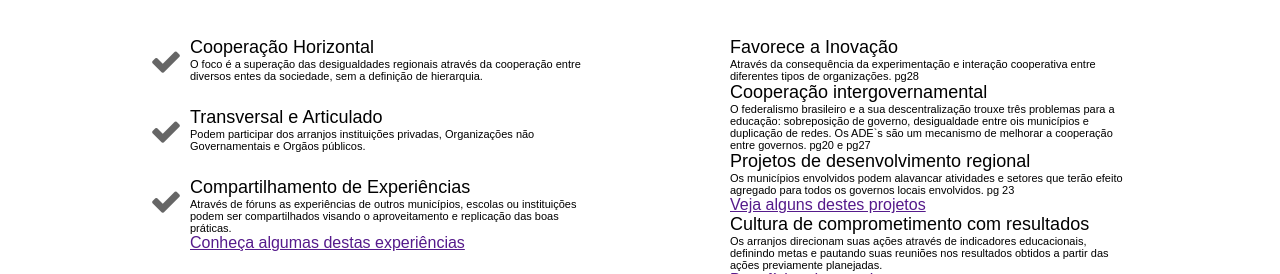
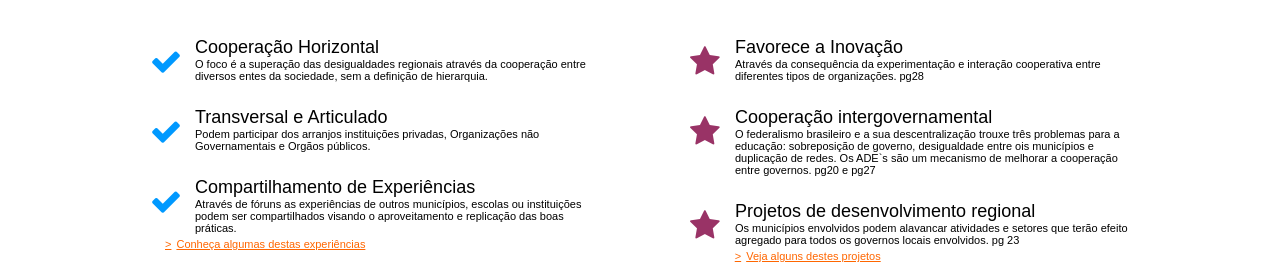
Before and after one commit to matheuslc/desafio-meritt, a website: page index.html in a window 1280 px wide. Shown: the part 523-797 px from the top of the page. Drawn offline with Linux system fonts and the light colour scheme.

Commit message:
About ADE section done

```diff
--- a/css/less/about.less
+++ b/css/less/about.less
@@ -63,28 +63,38 @@
   padding-left: 0;
   list-style: none;
 
+  li {
+    margin-bottom: 25px;
+  }
+
   h1 {
     font-size: 1.8rem;
     color: @f-text;
     margin: 0;
-    padding-left: 40px;
+    padding-left: 45px;
   }
 
   p {
     margin: 0;
-    padding-left: 40px;
+    padding-left: 45px;
     font-size: 11px;
     color: @f-text;
   }
 
   a {
-    padding-left: 40px;
+    padding-left: 15px;
+    font-size: 1.1rem;
+    color: @link-color;
+
+    &:before {
+      content: ">";
+      margin-right: 5px;
+    }
   }
 
 }
 
 .characteristics-item {
-  margin-bottom: 25px;
 
   &:before {
     content: "\f00c";
@@ -92,5 +102,19 @@
     float: left;
     font-size: 3.2rem;
     line-height: 50px;
+    color: #0099FF;
   }
 }
+
+.benefits-item {
+
+  &:before {
+    content: "\f005";
+    font-family: "FontAwesome";
+    float: left;
+    display: inline-block;
+    font-size: 3.2rem;
+    line-height: 50px;
+    color: #993366;
+  }
+}
--- a/css/less/variables.less
+++ b/css/less/variables.less
@@ -9,6 +9,7 @@
 @first-letter: #0099cc;
 @second-letter: #993366;
 @third-letter: #666666;
+@link-color: #ff6600;
 
 // p = primary, s = secondary ...
 @p-text: #fff;
```
Also changed, not shown: css/main.css, 1 other file.
